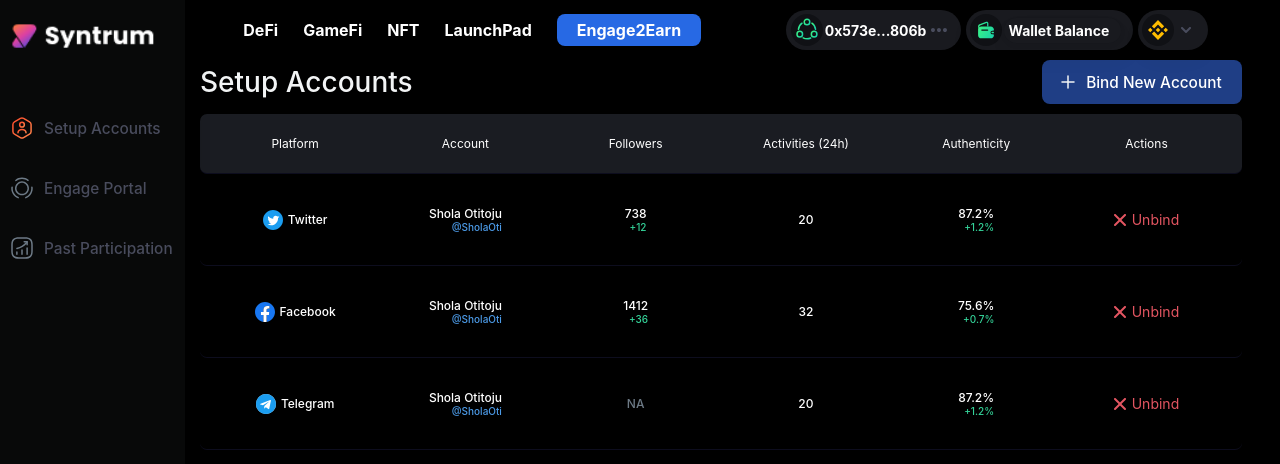
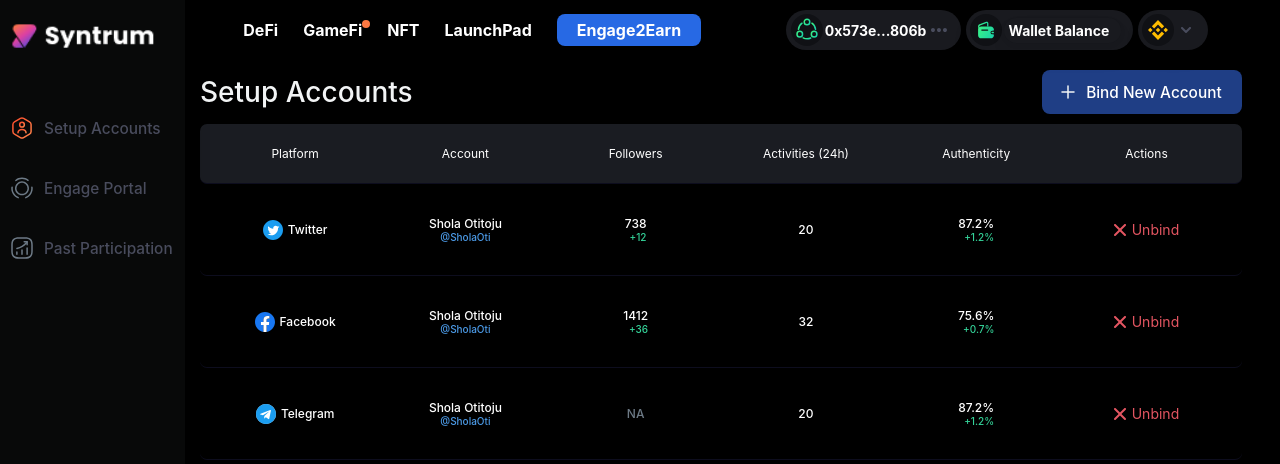
Before and after one commit to SteffQing/Engage2Earn, a Next.js app: page / in a window 1280 px wide. Shown: the top 464 px of the page. Built offline with nearby package versions, Linux system fonts and the light colour scheme; what wagmi would draw is missing.

Commit message:
Many other changes related to similarizing both frontend and figma design

```diff
--- /dev/null
+++ b/Icons/Dot.js
@@ -0,0 +1,14 @@
+import * as React from "react";
+const Dot = (props) => (
+  <svg
+    xmlns="http://www.w3.org/2000/svg"
+    width={8}
+    height={8}
+    viewBox="0 0 8 8"
+    fill="none"
+    {...props}
+  >
+    <circle cx={4} cy={4} r={4} fill="#FD7842" />
+  </svg>
+);
+export default Dot;
--- a/components/Layout/Layout.module.css
+++ b/components/Layout/Layout.module.css
@@ -33,12 +33,16 @@
 }
 .Navbar aside a {
   font-weight: 700;
+  position: relative;
   margin: 0 10px;
 }
 .Navbar aside a:nth-child(5) {
   background-color: #2769e4;
   border-radius: 8px;
   padding: 6px 20px;
+}
+.Navbar aside a svg {
+  position: absolute;
 }
 .Navbar aside div {
   padding: 5px;
--- a/components/Layout/Layout.module.scss
+++ b/components/Layout/Layout.module.scss
@@ -42,11 +42,15 @@
     gap: 5px;
     a {
       font-weight: 700;
+      position: relative;
       margin: 0 10px;
       &:nth-child(5) {
         background-color: #2769e4;
         border-radius: 8px;
         padding: 6px 20px;
+      }
+      svg {
+        position: absolute;
       }
     }
     div {
--- a/components/Layout/Navbar.js
+++ b/components/Layout/Navbar.js
@@ -11,6 +11,7 @@
 import Image from "next/image";
 import { useState } from "react";
 import RightSideBar from "./RightSideBar";
+import Dot from "../../Icons/Dot";
 export default function Navbar() {
   const isDesktop = useMediaQuery("(min-width: 1060px)");
   const isMobile = useMediaQuery("(max-width: 700px)");
@@ -45,9 +46,12 @@
       {isDesktop ? (
         <>
           <aside>
-            {navLinks.map((navLink) => (
+            {navLinks.map((navLink, i) => (
               <Link href={navLink} key={navLink}>
-                <a>{navLink}</a>
+                <a>
+                  {navLink}
+                  {i === 1 ? <Dot /> : null}
+                </a>
               </Link>
             ))}
           </aside>
--- a/components/SetupAccounts/DataContainer.js
+++ b/components/SetupAccounts/DataContainer.js
@@ -6,6 +6,7 @@
 import styles from "./Setup.module.css";
 import useMediaQuery from "../../hooks/useMediaQueryhooks";
 import P from "../ElementsTag/PTag";
+import Link from "next/link";
 export default function DataContainer() {
   const isMobile = useMediaQuery("(max-width: 700px)");
   return (
@@ -23,7 +24,11 @@
               <P content="account" />
               <div>
                 <H1 content={value.account} />
-                <P content={value.username} style={{ color: "#4C9BE8" }} />
+                <Link href={`https://twitter.com/${value.username}`}>
+                  <a>
+                    <P content={value.username} style={{ color: "#4C9BE8" }} />
+                  </a>
+                </Link>
               </div>
             </div>
             <div>
@@ -80,7 +85,14 @@
                 <div>
                   <div>
                     <H1 content={value.account} />
-                    <P content={value.username} style={{ color: "#4C9BE8" }} />
+                    <Link href={`https://twitter.com/${value.username}`}>
+                      <a>
+                        <P
+                          content={value.username}
+                          style={{ color: "#4C9BE8" }}
+                        />
+                      </a>
+                    </Link>
                   </div>
                 </div>
                 <div>
--- a/components/SetupAccounts/Setup.module.css
+++ b/components/SetupAccounts/Setup.module.css
@@ -7,6 +7,9 @@
   }
 }
 
+.Index {
+  margin: 10px 0;
+}
 .Index .header {
   display: flex;
   justify-content: center;
--- a/components/SetupAccounts/Setup.module.scss
+++ b/components/SetupAccounts/Setup.module.scss
@@ -44,6 +44,7 @@
 }
 
 .Index {
+  margin: 10px 0;
   .header {
     @include Flex();
     justify-content: space-between;
```
Also changed, not shown: 2 other files (tests, documents, lock files or other folders).
